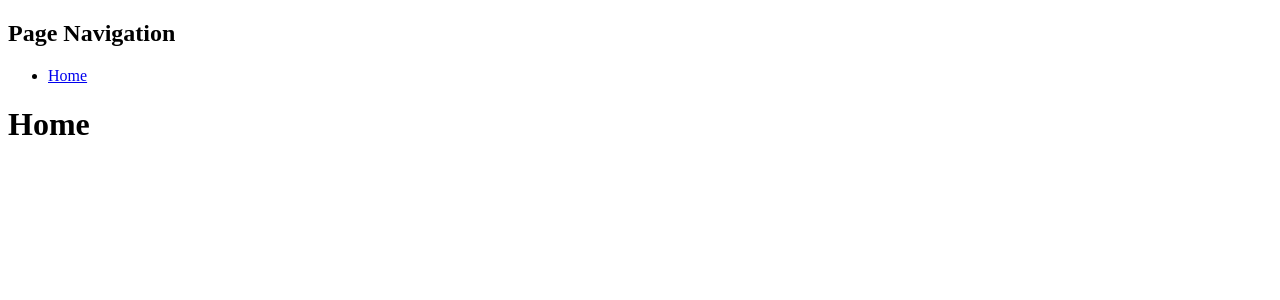
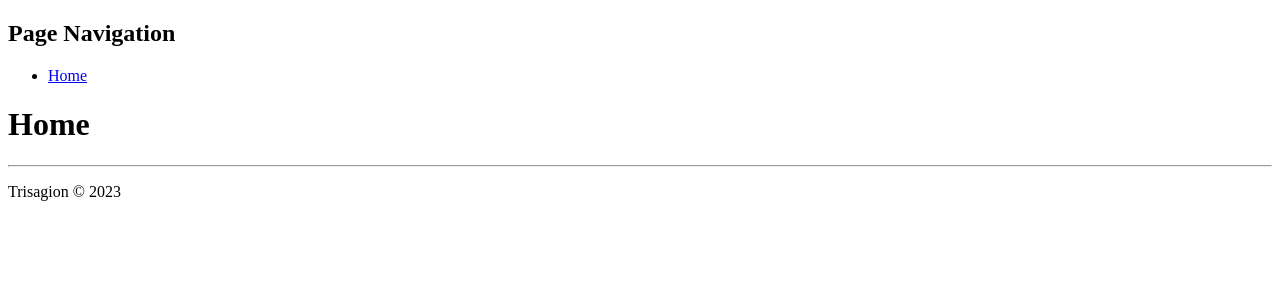
Before and after one commit to thioaethxr/trisagion, a React (Vite) app in the folder client/: page / in a window 1280 px wide. Shown: the top 300 px of the page. Built offline with nearby package versions, Linux system fonts and the light colour scheme.

Commit message:
FE: Creating the Page Footer block

```diff
--- /dev/null
+++ b/client/src/components/blocks/PageFooter.tsx
@@ -0,0 +1,8 @@
+import React from 'react';
+
+export const PageFooter: React.FC = () => (
+  <footer>
+    <hr />
+    <p>Trisagion &copy; 2023</p>
+  </footer>
+);
--- a/client/src/layouts/DefaultLayout.tsx
+++ b/client/src/layouts/DefaultLayout.tsx
@@ -1,6 +1,7 @@
 import React from 'react';
 
 import { PageNavigation } from '@components/blocks/PageNavigation';
+import { PageFooter } from '@components/blocks/PageFooter';
 
 interface Props {
   children: React.ReactNode;
@@ -10,5 +11,6 @@
   <React.Fragment>
     <PageNavigation />
     {children}
+    <PageFooter />
   </React.Fragment>
 );
```
